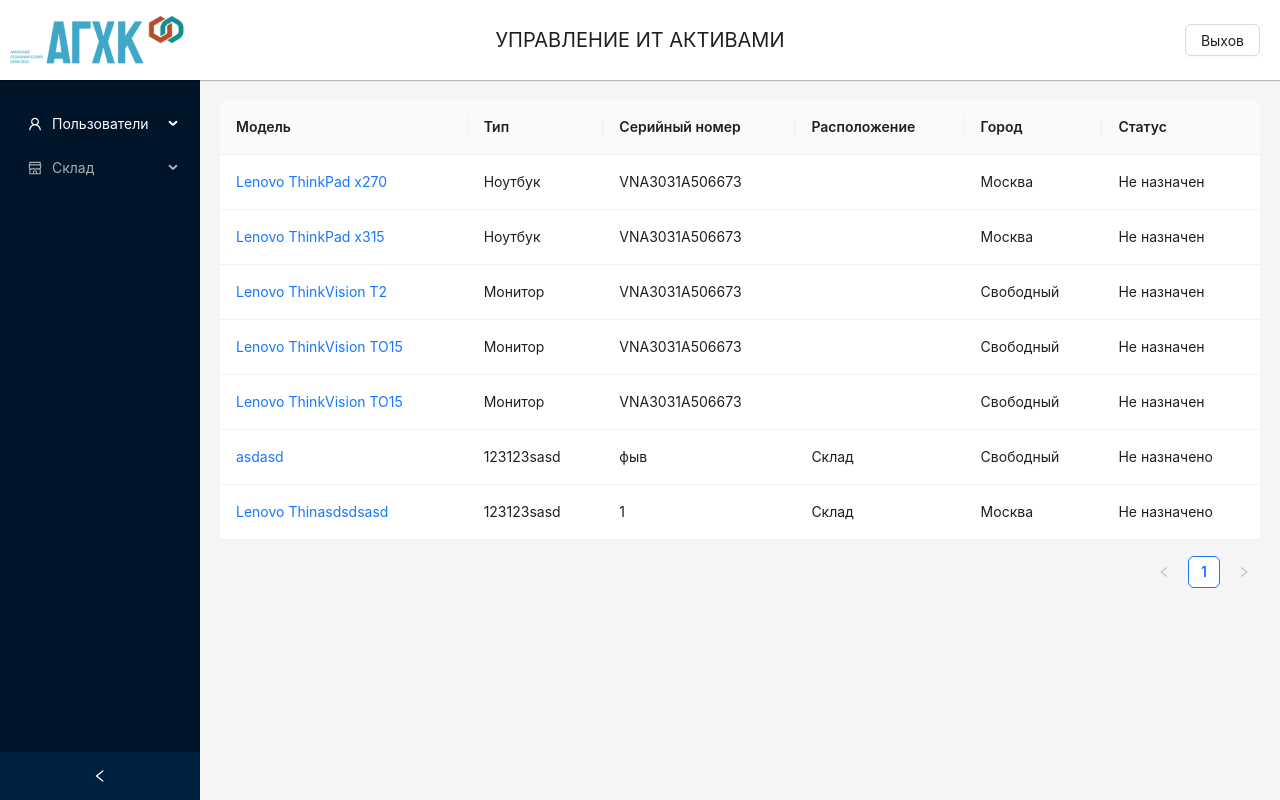
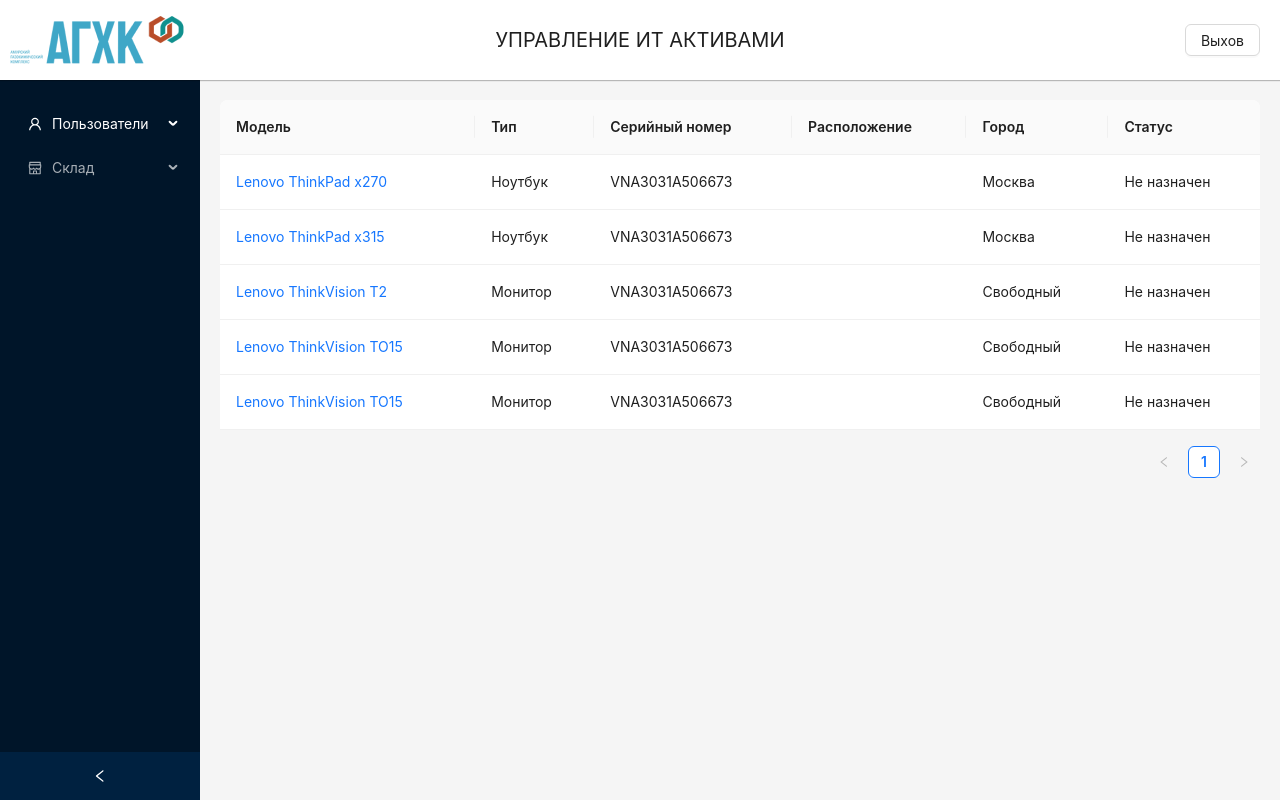
Before and after one commit to evkondr/agcc, a React (Create React App) app: page / in a window 1280 px wide. Built offline with nearby package versions, Linux system fonts and the light colour scheme; data requests are answered from the project's data file; sample sign-in values are in the browser's storage.

Commit message:
feat: realise delete asset feature

```diff
--- a/db.json
+++ b/db.json
@@ -49,42 +49,6 @@
       "history": [],
       "status": "Не назначен",
       "city": "Свободный"
-    },
-    {
-      "model": "asdasd",
-      "type": "123123sasd",
-      "serialNumber": "фыв",
-      "city": "Свободный",
-      "owner": "Склад",
-      "id": "95fc81ec-3977-4cbb-9f78-f3a6b4b0b457",
-      "status": "Не назначено",
-      "history": [
-        {
-          "id": "ac664b4b-c61b-47a6-8769-5c6275f93596",
-          "prevOwner": "",
-          "comments": "Создал",
-          "date": "22.10.2023, 22:28:48",
-          "lastModified": "Демо пользователь"
-        }
-      ]
-    },
-    {
-      "model": "Lenovo Thinasdsdsasd",
-      "type": "123123sasd",
-      "serialNumber": "1",
-      "city": "Москва",
-      "owner": "Склад",
-      "id": "7bf67541-8a80-42d1-9062-6979a0bc07b5",
-      "status": "Не назначено",
-      "history": [
-        {
-          "id": "aa9d5135-9ca2-4ee5-a68c-019ddf6e6068",
-          "prevOwner": "",
-          "comments": "Создал",
-          "date": "22.10.2023, 22:34:55",
-          "lastModified": "Демо пользователь"
-        }
-      ]
     }
   ],
   "users": [
--- a/src/components/CustomModal.tsx
+++ b/src/components/CustomModal.tsx
@@ -4,14 +4,15 @@
 type CustomModalProps = {
   children: React.ReactNode,
   handleOk: () => void,
-  handleCancel: () => void
-  isModalOpen: boolean
+  handleCancel: () => void,
+  isModalOpen: boolean,
+  title: string;
 }
 const CustomModal = ({
-  children, handleOk, handleCancel, isModalOpen,
+  children, handleOk, handleCancel, isModalOpen, title,
 }:CustomModalProps) => {
   return (
-    <Modal title="Basic Modal" open={isModalOpen} onOk={handleOk} onCancel={handleCancel}>
+    <Modal title={title} open={isModalOpen} onOk={handleOk} onCancel={handleCancel}>
       {children}
     </Modal>
   );
--- a/src/components/assets/AssetForm.tsx
+++ b/src/components/assets/AssetForm.tsx
@@ -4,7 +4,7 @@
 /* eslint-disable @typescript-eslint/no-unused-vars */
 /* eslint-disable no-unused-vars */
 import React, { useEffect, useState } from 'react';
-
+import { useNavigate } from 'react-router-dom';
 import {
   Button,
   Form,
@@ -17,21 +17,35 @@
 import HistoryTable from './HistoryTable';
 import { IAssetModel, ICity, assetStatus } from '../../types';
 import { updateCurrentAsset } from '../../redux/features/assetSlice';
-import { addNewAsset } from '../../redux/features/thunks/assetThunks';
+import { addNewAsset, deleteAsset } from '../../redux/features/thunks/assetThunks';
 import { useAppDispatch, useAppSelector } from '../../redux/hooks';
 import fetchAllCities from '../../redux/features/thunks/cityThunks';
+import CustomModal from '../CustomModal';
 
 const { Option } = Select;
+
 interface IAssetFormProps {
   currentAsset?:IAssetModel;
+  cities:ICity[] | [];
   loggedUser: string | null;
 }
-const AssetCard = ({ currentAsset, loggedUser }: IAssetFormProps) => {
+const AssetCard = ({ currentAsset, loggedUser, cities }: IAssetFormProps) => {
   const [disabled, setDisabled] = useState<boolean>(false);
-  const { cities } = useAppSelector((state) => state.cities);
+  const [isModalOpen, setIsModalOpen] = useState<boolean>(false);
+  const navigate = useNavigate();
   const citiesOptions = cities.map((item:ICity) => ({ value: item.name, label: item.name }));
   const dispatch = useAppDispatch();
   const [form] = Form.useForm();
+  const handleOk = () => {
+    if (currentAsset) {
+      dispatch(deleteAsset(currentAsset.id as string));
+      navigate('/');
+    }
+    setIsModalOpen(false);
+  };
+  const hamdleCancel = () => {
+    setIsModalOpen(false);
+  };
   const onFinish = (values:IAssetModel) => {
     if (currentAsset) {
       // If asset provided, then it may be updated
@@ -71,7 +85,6 @@
     if (currentAsset) {
       setDisabled(true);
     }
-    dispatch(fetchAllCities());
   }, [currentAsset, dispatch]);
   console.log(cities);
   return (
@@ -103,6 +116,7 @@
           <Row justify="space-between">
             <Button htmlType="submit">{currentAsset ? 'Обновить' : 'Создать'}</Button>
             {currentAsset && (
+            <>
               <Button
                 htmlType="button"
                 onClick={() => setDisabled(!disabled)}
@@ -110,10 +124,11 @@
               >
                 {disabled ? 'Редактировать' : 'Отменить'}
               </Button>
-            )}
-            <Button type="primary" danger>
+              <Button type="primary" danger onClick={() => setIsModalOpen(true)}>
                 Удалить
               </Button>
+            </>
+            )}
           </Row>
         </Form.Item>
       </Form>
@@ -126,6 +141,9 @@
           </div>
           )}
       </Row> */}
+      <CustomModal title="Удаление актва" isModalOpen={isModalOpen} handleOk={handleOk} handleCancel={hamdleCancel}>
+        Вы уверены?
+      </CustomModal>
     </>
   );
 };
--- a/src/components/pages/AddAssetPage.tsx
+++ b/src/components/pages/AddAssetPage.tsx
@@ -1,11 +1,17 @@
-import React from 'react';
-import { useAppSelector } from '../../redux/hooks';
+import React, { useEffect } from 'react';
+import { useAppDispatch, useAppSelector } from '../../redux/hooks';
 import AssetForm from '../assets/AssetForm';
+import fetchAllCities from '../../redux/features/thunks/cityThunks';
 
 const AddAssetPage = () => {
   const { loggedUser } = useAppSelector((state) => state.auth);
+  const { cities } = useAppSelector((state) => state.cities);
+  const dispatch = useAppDispatch();
+  useEffect(() => {
+    dispatch(fetchAllCities());
+  }, [dispatch]);
   return (
-    <AssetForm loggedUser={loggedUser} />
+    <AssetForm cities={cities} loggedUser={loggedUser} />
   );
 };
 export default AddAssetPage;
--- a/src/components/pages/SingleAssetPage.tsx
+++ b/src/components/pages/SingleAssetPage.tsx
@@ -4,14 +4,17 @@
 import { useAppSelector, useAppDispatch } from '../../redux/hooks';
 import AssetFrom from '../assets/AssetForm';
 import { fetchAssetById } from '../../redux/features/thunks/assetThunks';
+import fetchAllCities from '../../redux/features/thunks/cityThunks';
 
 const SingleAssetPage = () => {
   const { id } = useParams();
   const { currentAsset, loading, error } = useAppSelector((state) => state.assets);
+  const { cities } = useAppSelector((state) => state.cities);
   const { loggedUser } = useAppSelector((state) => state.auth);
   const dispatch = useAppDispatch();
   useLayoutEffect(() => {
     dispatch(fetchAssetById(id as string));
+    dispatch(fetchAllCities());
   }, [dispatch, id]);
   if (loading) {
     return (
@@ -28,7 +31,7 @@
     );
   }
   return (
-    <AssetFrom currentAsset={currentAsset} loggedUser={loggedUser} />
+    <AssetFrom currentAsset={currentAsset} cities={cities} loggedUser={loggedUser} />
   );
 };
 
```
Lines whose indentation alone changed are shown as unchanged.
